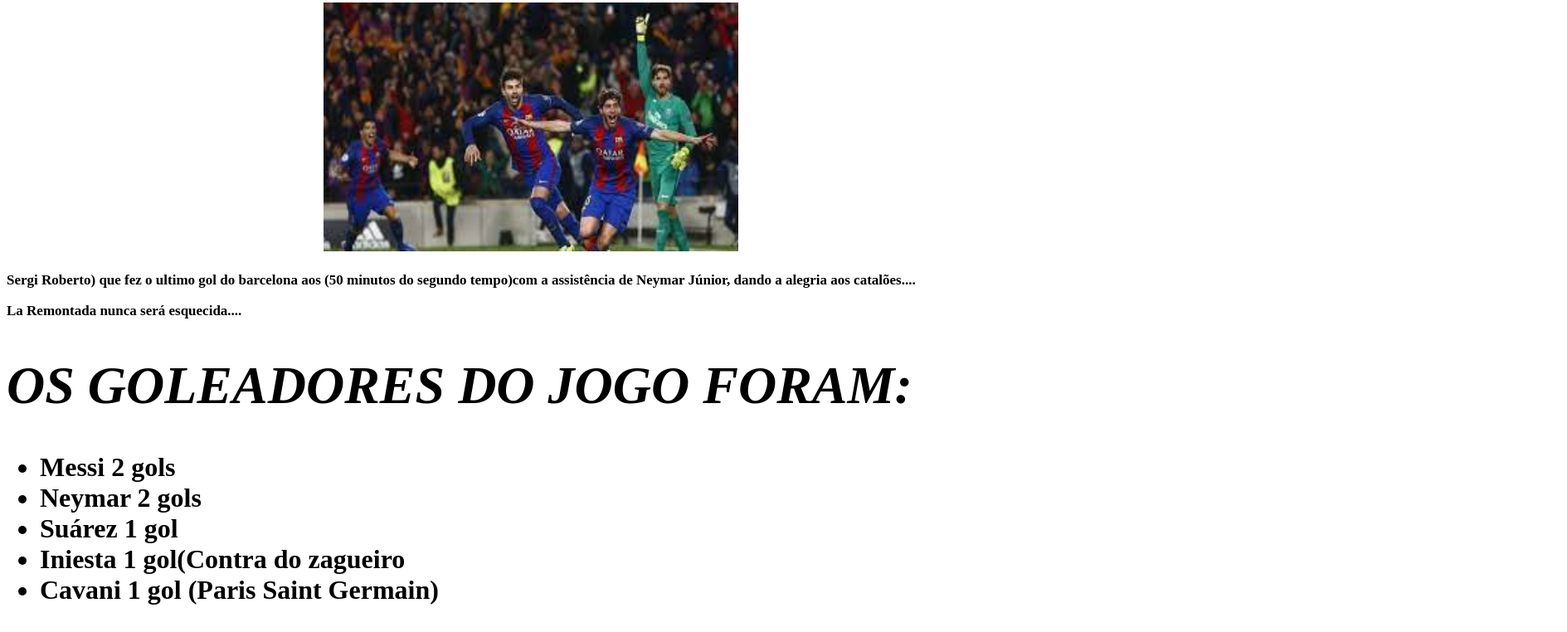
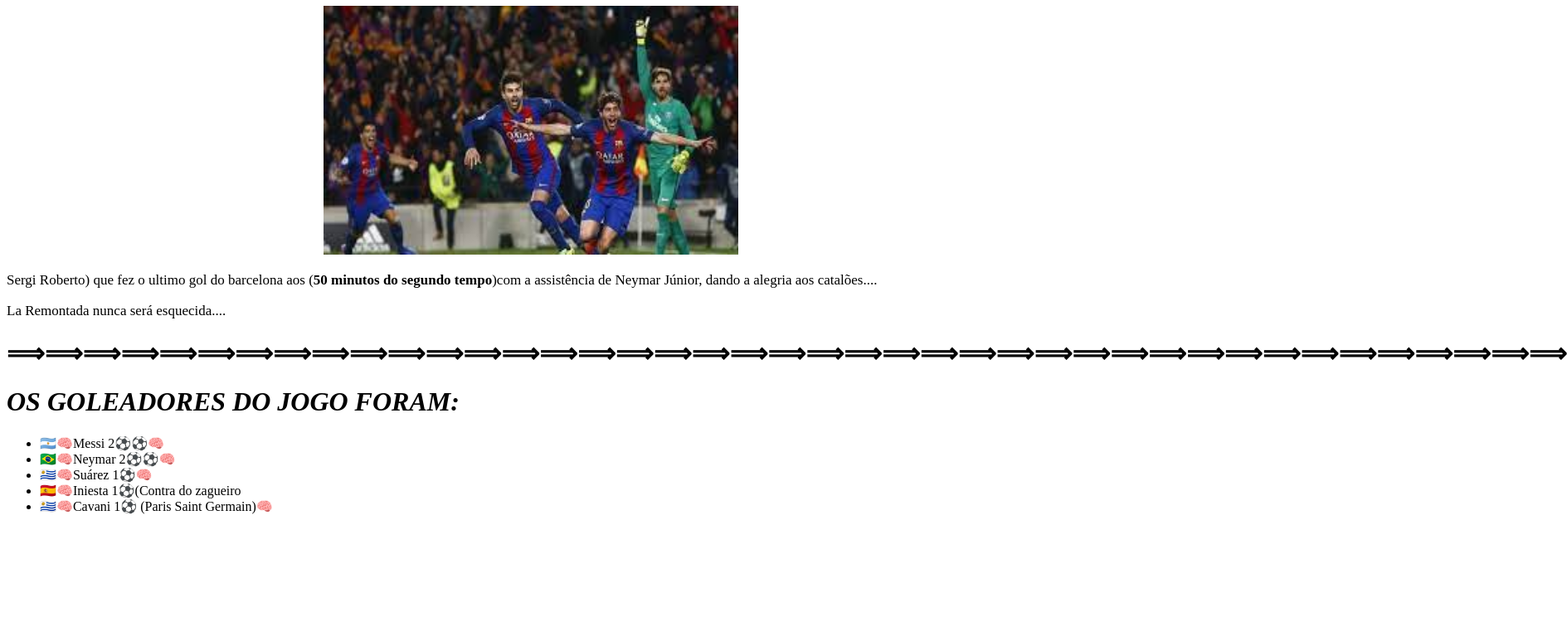
Before and after one commit to BrandaDelaxxx/laremontada, a plain HTML site: page index.html in a window 1280 px wide. Shown: the part 887-1649 px from the top of the page at 83% size, 1889 px wide, since content can reach past the window. After the commit the page ends 1523 px from the top, so only its background shows below. Drawn offline with Linux system fonts and the light colour scheme.

Commit message:
Add files via upload

```diff
--- a/index.html
+++ b/index.html
@@ -6,30 +6,31 @@
     <title>LA REMONTADA (Bastidores)</title>
     <link rel="stylesheet" href="style.css">
   </head>
-  <body><h1 style="font-size: 17px"VIRADA HISTÓRICA DO BARÇA EM 2017</h1>
-    <p style="font-size: 17px"Em 2017, após a derrota na Espanha, com direito a <strong>goleada de 4X0</strong> Barcelona foi a Paris com uma missão quase impossível</p>
-<p style="font-size: 17px"O Barcelona tinha a missão de fazer o que nunca antes havia sido feito na Liga dos Campeões, um feito praticamente impossível, depois de ser goleado por 4 a 0 no jogo de ida contra o Paris Saint-Germain, na França. O Barça desafiou a lógica e, com <strong>direito a gol aos 50 do segundo tempo</strong>, conseguiu uma virada heróica, <strong>por 6 a 1, em reviravolta épica</strong> que levou o time adiante naquela edição e ficou marcada na <strong>história da Champions</strong></p>
+  <body><h1 style="font-size: 17px"VIRADA HISTÓRICA DO BARÇA EM 2017</h1></style>
+    <p style="font-size: 17px"Em 2017, após a derrota na Espanha, com direito a <strong>goleada de 4X0</strong> Barcelona foi a Paris com uma missão quase impossível:</p>
+<p style="font-size: 17px"O Barcelona tinha a missão de fazer o que nunca antes havia sido feito na Liga dos Campeões, um feito praticamente impossível, depois de ser goleado por 4 a 0 no jogo de ida contra o Paris Saint-Germain, na França. O Barça desafiou a lógica e, com direito a gol aos 50 do segundo tempo, conseguiu uma virada heróica, por 6 a 1, em reviravolta épica que levou o time adiante naquela edição e ficou marcada na história da Champions
 
 <p style="font-size: 17px"Naquela noite de 08 de março de 2017, mesmo contra tudo o que se falava, o talento do Barcelona fez o torcedor sonhar, e o time chegou a abrir 3 a 0, aumentando ainda mais as esperanças na classificação para as quartas de final. Um gol de Cavani no segundo tempo praticamente decretou a eliminação do Barça. Mas a equipe comandada por Luis Enrique soube reagir mais uma vez, fez o quarto e o quinto, e encerrou a classificação histórica, épica, com gol no último minuto.</p>
 
 <p style="font-size:17px" Esse jogo emblemático ficou conhecido como<strong>`La Remontada`</strong></em></p>
 <center><img src="download.jpg" height="300px"; width="500px"></center>
-  <h1 style="font-size 30px" BRASILEIRO EXALTADO</h1>
-  Graças ao brasileiro <strong>NEYMAR JÚNIOR</strong> o clube catalão teve esperança para fazer história naquele dia...
+  <h1 style="font-size 30px" ⚽️BRASILEIRO EXALTADO⚽️</h1>
+  Graças ao brasileiro <strong>NEYMAR JÚNIOR</strong> o clube catalão teve esperança para fazer história naquele dia...🇧🇷
   <p style="font-size: 17px"Com 2 gols e 2 assistências,com direito a gol de falta, e assitência no último gol, de Sérgio Roberto, o brasileiro foi a peça mais importânte para o clube catalão.</p>
-  <center><img src="messi.jpeg" height="300px"; width="500" alt=""></center>
+<h1>⟹⟹⟹⟹⟹⟹⟹⟹⟹⟹⟹⟹⟹⟹⟹⟹⟹⟹⟹⟹⟹⟹⟹⟹⟹⟹⟹⟹⟹⟹⟹⟹⟹⟹⟹⟹⟹⟹⟹⟹⟹</h1>  <center><img src="messi.jpeg" height="300px"; width="500" alt=""></center>
   <p style="font-size: 17px"O argentino Lionel Messi também foi uma das maiores peças para a vitória catalã,fazendo 2 gols, sendo um de pênalti.</p>
   <p style="font-size: 17px"O argentino, junto com Luís Suárez, compôs um dos maiores trios, do futebol, sendo todos eles formados por sulamericanos, também sendo uma das maiores trincas a fazer gols na história</p>
 <center><img src="gol.jpeg"; height="300px"; width="500px"alt=""></center>
 <p style="font-size: 17px"Com grande atuação de (<strong>Sergi Roberto</strong>) que fez o ultimo gol do barcelona aos (<strong>50 minutos do segundo tempo</strong>)com a assistência de Neymar Júnior, dando a alegria aos catalões....</p>
 <p style="font-size: 17px "Mesmo o Barcelona sendo eliminado, nas fases seguintes, <strong>La Remontada nunca será esquecida.... </strong></p>
-
+<h1>⟹⟹⟹⟹⟹⟹⟹⟹⟹⟹⟹⟹⟹⟹⟹⟹⟹⟹⟹⟹⟹⟹⟹⟹⟹⟹⟹⟹⟹⟹⟹⟹⟹⟹⟹⟹⟹⟹⟹⟹⟹</h1>
 <strong><h1><em>OS GOLEADORES DO JOGO FORAM:</h1></strong></em>
-<ul><li>Messi 2 gols</li>
-<li>Neymar 2 gols</li>
-<li>Suárez 1 gol</li>
-<li>Iniesta 1 gol(Contra do zagueiro</li>
-<li>Cavani 1 gol (Paris Saint Germain)</li></ul>
+<ul><li><style=font-size="17px">
+🇦🇷🧠Messi 2⚽️⚽️🧠</li></style>
+<li><style=font-size="17px"> 🇧🇷🧠Neymar 2⚽️⚽️🧠</li></style>
+<li><style=font-size="17px">🇺🇾🧠Suárez 1⚽️🧠</li></style>
+<li><style=font-size="17px">🇪🇸🧠Iniesta 1⚽️(Contra do zagueiro</li></style>
+<li><style=font-size="17px">🇺🇾🧠Cavani 1⚽️ (Paris Saint Germain)🧠</li></style></ul>
 
 
 
--- a/style.css
+++ b/style.css
@@ -1,8 +1,26 @@
 <!DOCTYPE html>
+<html lang="en" dir="ltr">
+  <head>
+    <meta charset="utf-8">
+    <title></title>
+  </head>
+  <body>
+
+  </body>
+</html>
+ <html lang="en" dir="ltr">
+   <head>
+     <meta charset="utf-8">
+     <title></title>
+   </head>
+   <body>
+     <h1></h1>
+   </body>
+ </html>
 <html lang="pt-br">
 <head>
     <meta charset="UTF-8">
-    <title>Barbearia Alura</title>
+    <title>La Remontada</title>
     <link rel="stylesheet" href="style.css">
 </head>
 <body>
```
